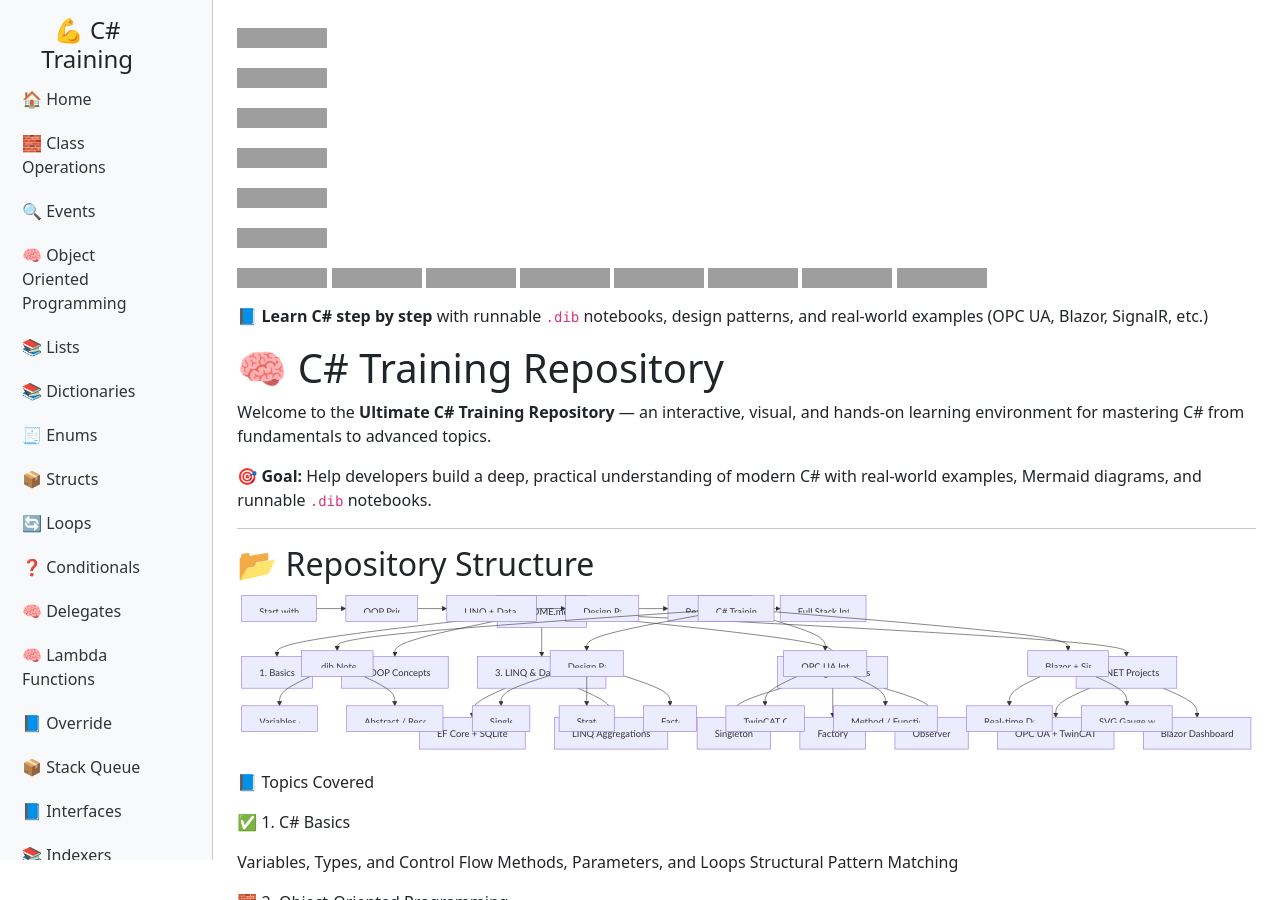
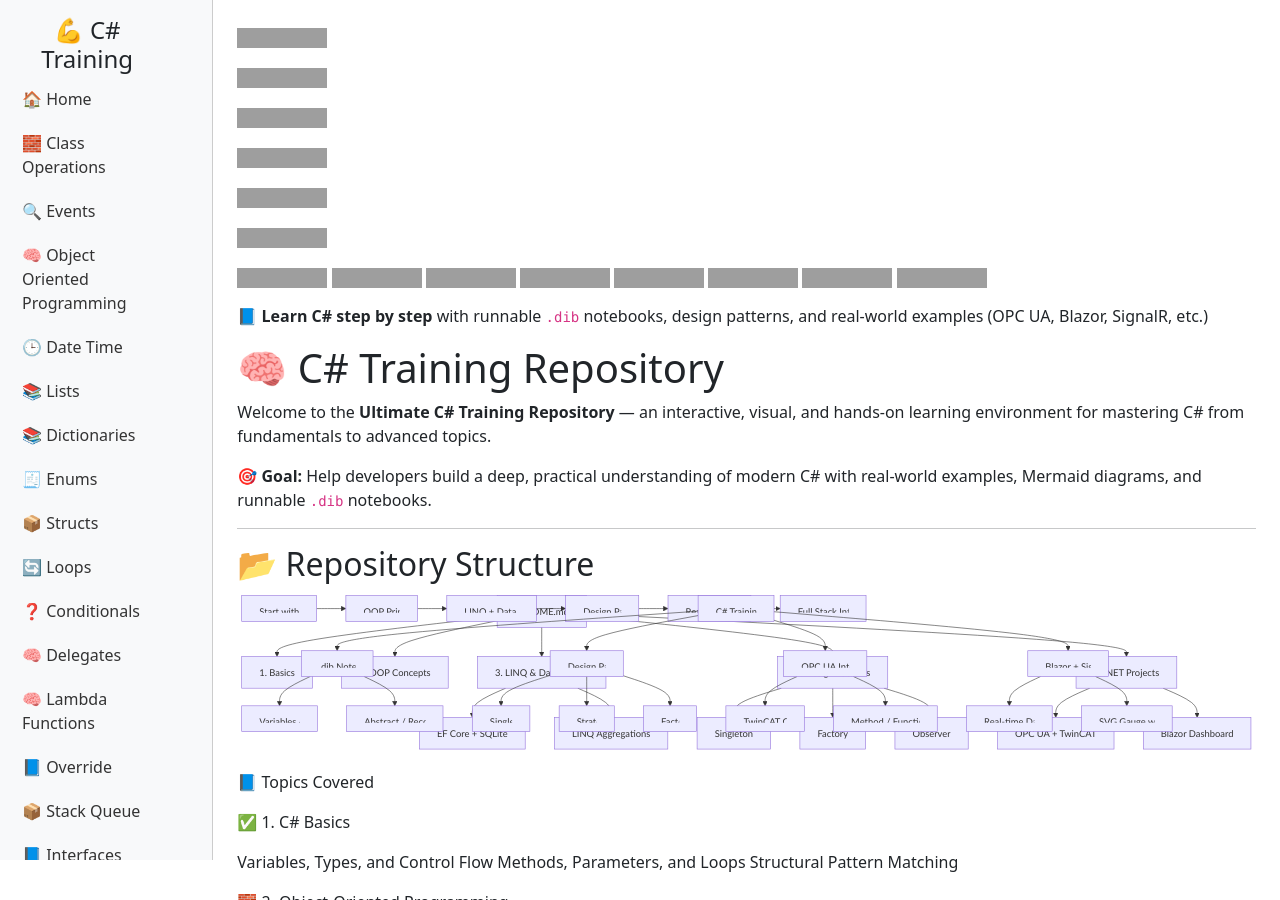
Before and after one commit to buribalkan/C-SHARP-Training, a Jekyll site: the page built from README.md, in a window 1280 px wide and 900 px high. Built offline with Jekyll 4.4.1, drawn with Linux system fonts in a browser that asks for light colours; nearby versions of some CDN libraries; our own code applies the rules of GitHub Pages for plain Markdown files; grey boxes are pictures that could not be loaded.

Commit message:
Update sidebar.html

```diff
--- a/_includes/sidebar.html
+++ b/_includes/sidebar.html
@@ -5,6 +5,7 @@
     <li class="nav-item"><a class="nav-link" href="{{ site.baseurl }}/Class-Operations">🧱 Class Operations</a></li>
     <li class="nav-item"><a class="nav-link" href="{{ site.baseurl }}/Events">🔍 Events</a></li>
     <li class="nav-item"><a class="nav-link" href="{{ site.baseurl }}/Object-Oriented-Programming">🧠 Object Oriented Programming</a></li>
+    <li class="nav-item"><a class="nav-link" href="{{ site.baseurl }}/DateTime">🕒 Date Time</a></li>
     <li class="nav-item"><a class="nav-link" href="{{ site.baseurl }}/Lists">📚 Lists</a></li>
     <li class="nav-item"><a class="nav-link" href="{{ site.baseurl }}/Dictionaries">📚 Dictionaries</a></li>
     <li class="nav-item"><a class="nav-link" href="{{ site.baseurl }}/Enums">🧾 Enums</a></li>
```
